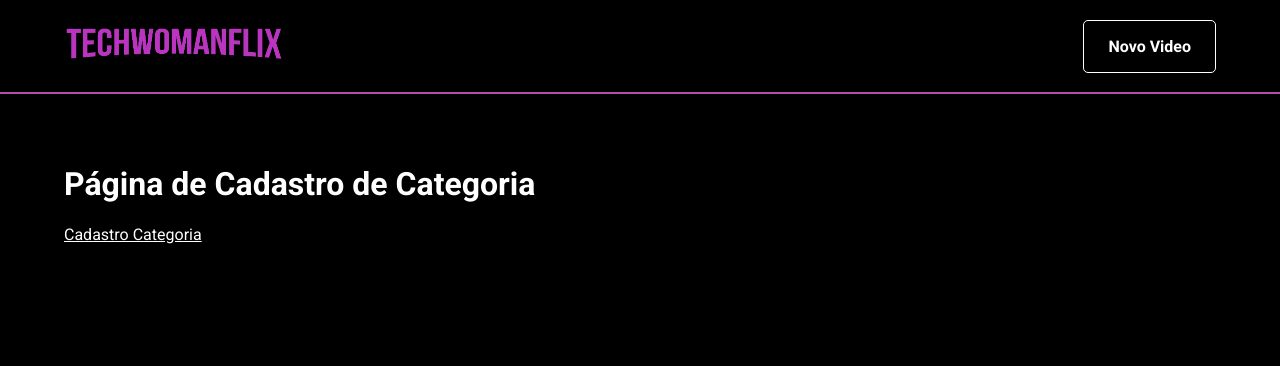
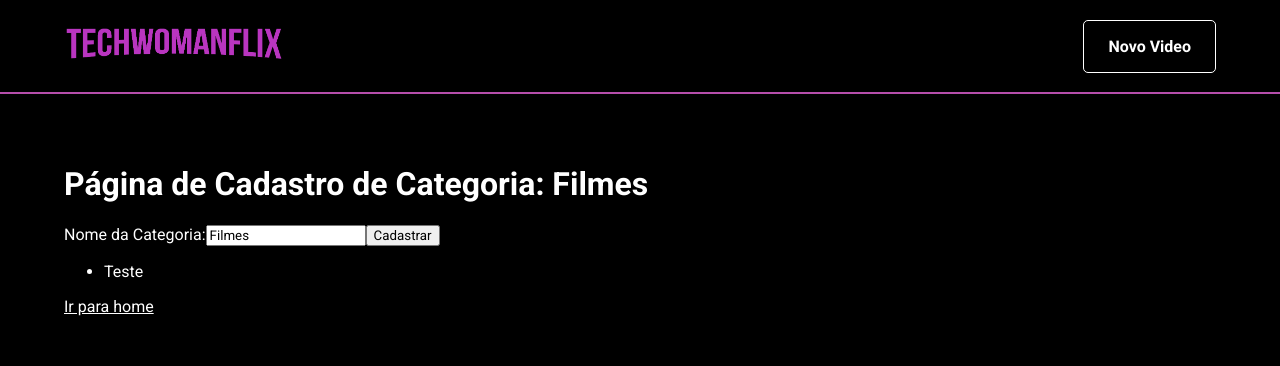
Before and after one commit to raissaraide/BookFlix, a React (Create React App) app: page /cadastro/categoria in a window 1280 px wide. Shown: the top 366 px of the page. Built offline with nearby package versions, Linux system fonts and the light colour scheme.

Commit message:
update cadastro

```diff
--- a/src/components/Carousel/components/Slider/index.js
+++ b/src/components/Carousel/components/Slider/index.js
@@ -38,11 +38,12 @@ export const SliderItem = styled.li`
 `;
 
 
+
 const Slider = ({ children }) => (
   <Container>
     <SlickSlider {...{
-      dots: false,
-      infinite: false,
+      dots: true,
+      infinite: true,
       speed: 300,
       centerMode: false,
       variableWidth: true,
@@ -54,4 +55,5 @@ const Slider = ({ children }) => (
   </Container>
 );
 
+
 export default Slider;
--- a/src/data/dados_iniciais.json
+++ b/src/data/dados_iniciais.json
@@ -5,7 +5,7 @@
       "cor": "#a8326b",
       "videos": [
         {
-          "titulo": "Mulheres na Tecnologia",
+          "titulo": "Mulheres na Tecnologia  #GirlPowerTeam",
           "url": "https://www.youtube.com/watch?v=ZvOMu4x8-0Y"
         },
         {
--- a/src/pages/cadastro/categoria/index.js
+++ b/src/pages/cadastro/categoria/index.js
@@ -1,14 +1,54 @@
-import React from 'react';
+import React, {useState} from 'react';
 import PageDefault from '../../../components/pageDefault';
 import {Link} from 'react-router-dom';
 
 
 function CadastroCategoria() {
-  return(
+const [categorias, setCategorias] = useState(['Teste']);
+const [nomeDaCategoria, setNomeDaCategoria] = useState('Filmes');
+
+
+
+
+return(
     <PageDefault>
-        <h1>Página de Cadastro de Categoria</h1>
+        <h1>Página de Cadastro de Categoria: {nomeDaCategoria}</h1>
+
+        <form onSubmit={function handleSubmit(infosDoEvento){
+            infosDoEvento.preventDefault();
+            console.log('Você tentou enviar o forme né?')
+            setCategorias([
+              ...categorias,
+              nomeDaCategoria
+            ])
+        }}>
+          <label>
+                Nome da Categoria:
+                  <input type="text" value={nomeDaCategoria}
+                   onChange={ function funcaoHandler(infos){
+                    setNomeDaCategoria(infos.target.value)
+                  }}
+                  />
+          </label>
+          <button>
+            Cadastrar
+          </button>
+        </form>
+
+       <ul>
+          {categorias.map((categoria, indice) => {
+              return(
+                  <li key={`${categoria}${indice}`}>
+                      {categoria}
+                  </li>
+              )
+          })}
+      </ul>
+
+
+
        <Link to="/">
-          Cadastro Categoria
+          Ir para home
       </Link>
     </PageDefault>
 
--- a/src/pages/home/App.js
+++ b/src/pages/home/App.js
@@ -12,7 +12,7 @@ function App() {
             <BannerMain
                 videoTitle={dadosIniciais.categorias[0].videos[0].titulo}
                 url={dadosIniciais.categorias[0].videos[0].url}
-                videoDescription={"Como as mulheres estão conquistando cada vez mais espaço em um mercado predominantemente masculino e quais as dicas para as mulheres que desejam iniciar na carreira de tecnologia."}
+                videoDescription={"Imagina um ambiente de trabalho com 50% de homens e 50% de mulheres."}
             />
             <Carousel
                 ignoreFirstVideo
```
Also changed, not shown: src/components/Menu/menu.css (line endings or trailing spaces).
